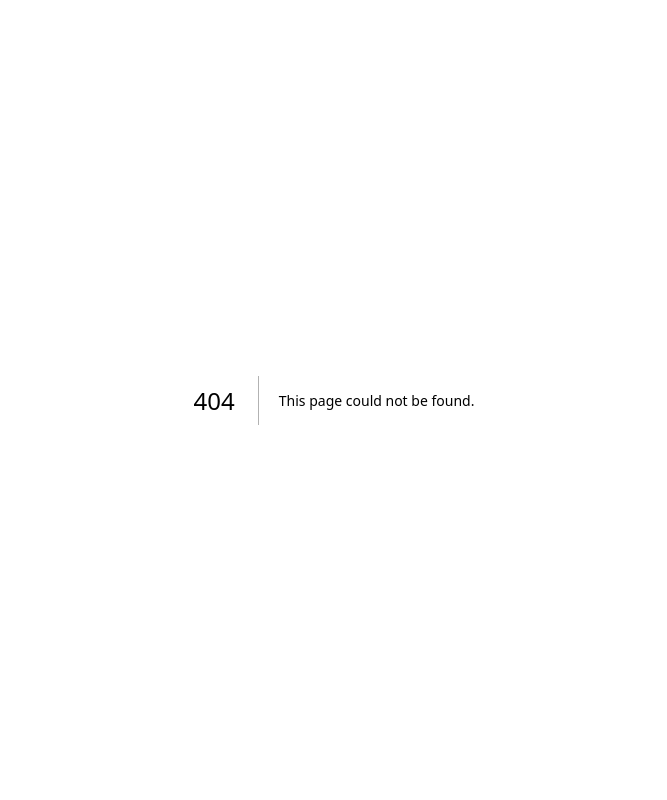
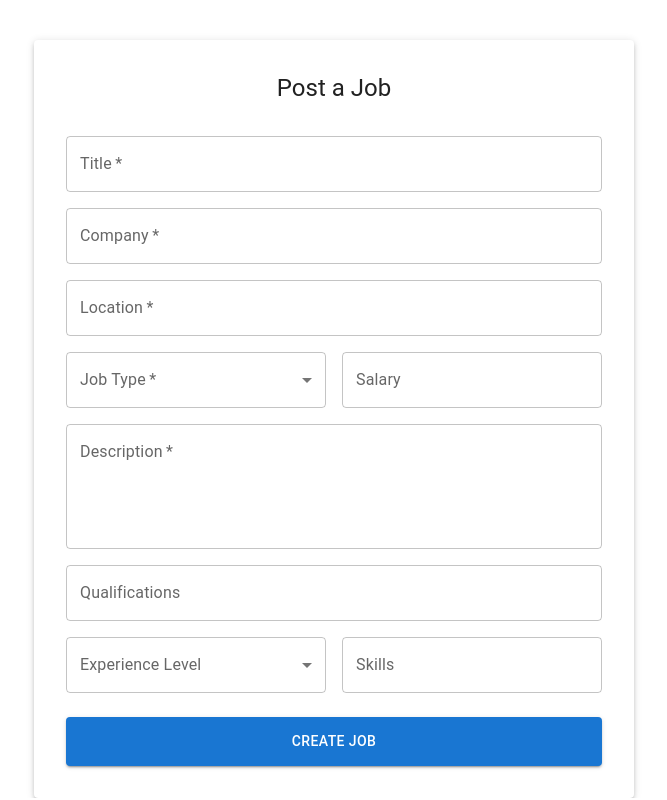
Before and after one commit to 202404-Y-ZA-FSW/Sisonke-AI-Powered-Community-Resources-Navigator, a Next.js app in the folder frontend/: page /jobs/new in a window 1280 px wide. Before the commit this address had no page. Shown: the whole page, without its empty margins (306-973 px from the left). Built offline with nearby package versions, Linux system fonts and the light colour scheme.

Commit message:
job post form

```diff
--- /dev/null
+++ b/frontend/app/jobs/new/page.js
@@ -0,0 +1,220 @@
+'use client';
+import React, { useState } from 'react';
+import { TextField, Button, MenuItem, Box, Typography, Grid, Paper } from '@mui/material';
+import axios from 'axios';
+import { useRouter } from 'next/navigation';
+
+const jobTypes = [
+  { value: 'full-time', label: 'Full-time' },
+  { value: 'part-time', label: 'Part-time' },
+  { value: 'contract', label: 'Contract' },
+  { value: 'freelance', label: 'Freelance' },
+  { value: 'internship', label: 'Internship' }
+];
+
+const experienceLevels = [
+  { value: 'entry-level', label: 'Entry-level' },
+  { value: 'mid-level', label: 'Mid-level' },
+  { value: 'senior-level', label: 'Senior-level' }
+];
+
+const JobForm = () => {
+  const router = useRouter();
+
+  const [jobData, setJobData] = useState({
+    title: '',
+    company: '',
+    location: '',
+    type: '',
+    salary: '',
+    description: '',
+    qualifications: '',
+    experience: '',
+    skills: '',
+  });
+
+  const [errors, setErrors] = useState({});
+
+  const handleChange = (e) => {
+    const { name, value } = e.target;
+    setJobData({
+      ...jobData,
+      [name]: value,
+    });
+  };
+
+  // Validation function to check required fields
+  const validateForm = () => {
+    const errors = {};
+    if (!jobData.title) errors.title = 'Title is required.';
+    if (!jobData.company) errors.company = 'Company is required.';
+    if (!jobData.location) errors.location = 'Location is required.';
+    if (!jobData.type) errors.type = 'Job Type is required.';
+    if (!jobData.description) errors.description = 'Description is required.';
+
+    return errors;
+  };
+
+  const handleSubmit = async (e) => {
+    e.preventDefault();
+
+    const validationErrors = validateForm();
+    if (Object.keys(validationErrors).length > 0) {
+      setErrors(validationErrors);
+      return;
+    }
+
+    setErrors({});
+
+    try {
+      const response = await axios.post('http://localhost:5000/jobs/new', jobData);
+      if (response.status === 200) {
+        alert('Job created successfully');
+        router.push('/jobs');
+      } else {
+        alert('Failed to create job');
+      }
+    } catch (error) {
+      console.error('Error creating job:', error);
+      alert('Failed to create job');
+    }
+  };
+
+  return (
+    <Box sx={{ display: 'flex', justifyContent: 'center', mt: 5 }}>
+      <Paper elevation={3} sx={{ p: 4, maxWidth: 600, width: '100%' }}>
+        <Typography variant="h5" gutterBottom align="center" sx={{ mb: 4 }}>
+          Post a Job
+        </Typography>
+        <Box component="form" onSubmit={handleSubmit}>
+          <Grid container spacing={2}>
+            <Grid item xs={12}>
+              <TextField
+                label="Title"
+                name="title"
+                value={jobData.title}
+                onChange={handleChange}
+                fullWidth
+                required
+                error={!!errors.title}
+                helperText={errors.title}
+              />
+            </Grid>
+            <Grid item xs={12}>
+              <TextField
+                label="Company"
+                name="company"
+                value={jobData.company}
+                onChange={handleChange}
+                fullWidth
+                required
+                error={!!errors.company}
+                helperText={errors.company}
+              />
+            </Grid>
+            <Grid item xs={12}>
+              <TextField
+                label="Location"
+                name="location"
+                value={jobData.location}
+                onChange={handleChange}
+                fullWidth
+                required
+                error={!!errors.location}
+                helperText={errors.location}
+              />
+            </Grid>
+            <Grid item xs={12} sm={6}>
+              <TextField
+                label="Job Type"
+                name="type"
+                select
+                value={jobData.type}
+                onChange={handleChange}
+                fullWidth
+                required
+                error={!!errors.type}
+                helperText={errors.type}
+              >
+                {jobTypes.map((option) => (
+                  <MenuItem key={option.value} value={option.value}>
+                    {option.label}
+                  </MenuItem>
+                ))}
+              </TextField>
+            </Grid>
+            <Grid item xs={12} sm={6}>
+              <TextField
+                label="Salary"
+                name="salary"
+                value={jobData.salary}
+                onChange={handleChange}
+                fullWidth
+              />
+            </Grid>
+            <Grid item xs={12}>
+              <TextField
+                label="Description"
+                name="description"
+                value={jobData.description}
+                onChange={handleChange}
+                fullWidth
+                required
+                multiline
+                rows={4}
+                error={!!errors.description}
+                helperText={errors.description}
+              />
+            </Grid>
+            <Grid item xs={12}>
+              <TextField
+                label="Qualifications"
+                name="qualifications"
+                value={jobData.qualifications}
+                onChange={handleChange}
+                fullWidth
+                multiline
+              />
+            </Grid>
+            <Grid item xs={12} sm={6}>
+              <TextField
+                label="Experience Level"
+                name="experience"
+                select
+                value={jobData.experience}
+                onChange={handleChange}
+                fullWidth
+              >
+                {experienceLevels.map((option) => (
+                  <MenuItem key={option.value} value={option.value}>
+                    {option.label}
+                  </MenuItem>
+                ))}
+              </TextField>
+            </Grid>
+            <Grid item xs={12} sm={6}>
+              <TextField
+                label="Skills"
+                name="skills"
+                value={jobData.skills}
+                onChange={handleChange}
+                fullWidth
+                multiline
+              />
+            </Grid>
+          </Grid>
+          <Button
+            type="submit"
+            variant="contained"
+            fullWidth
+            sx={{ mt: 3, p: 1.5, bgcolor: 'primary.main' }}
+          >
+            Create Job
+          </Button>
+        </Box>
+      </Paper>
+    </Box>
+  );
+};
+
+export default JobForm;
```
